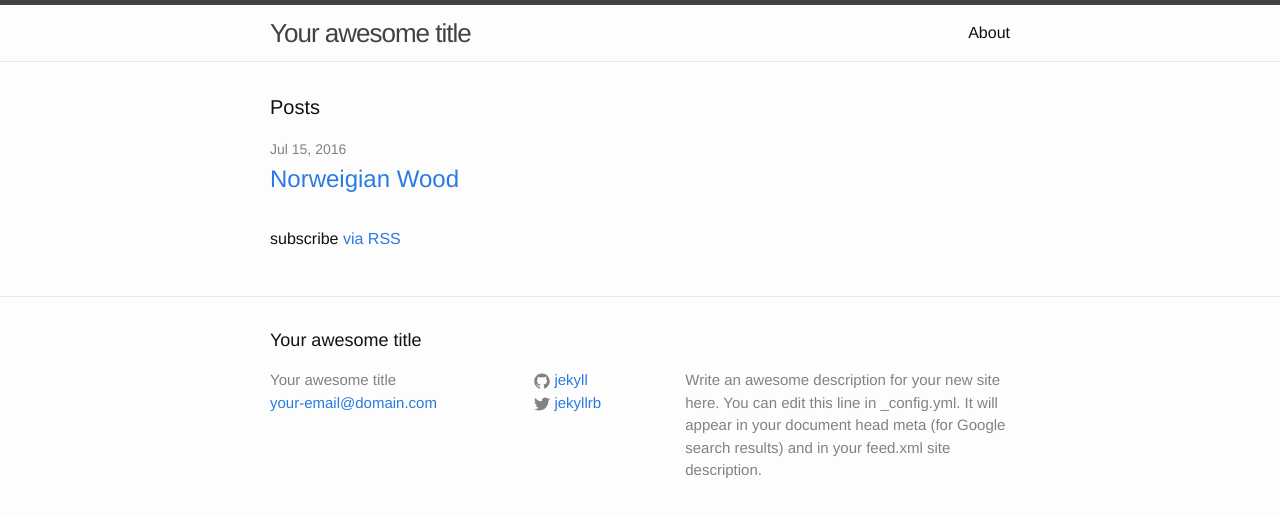
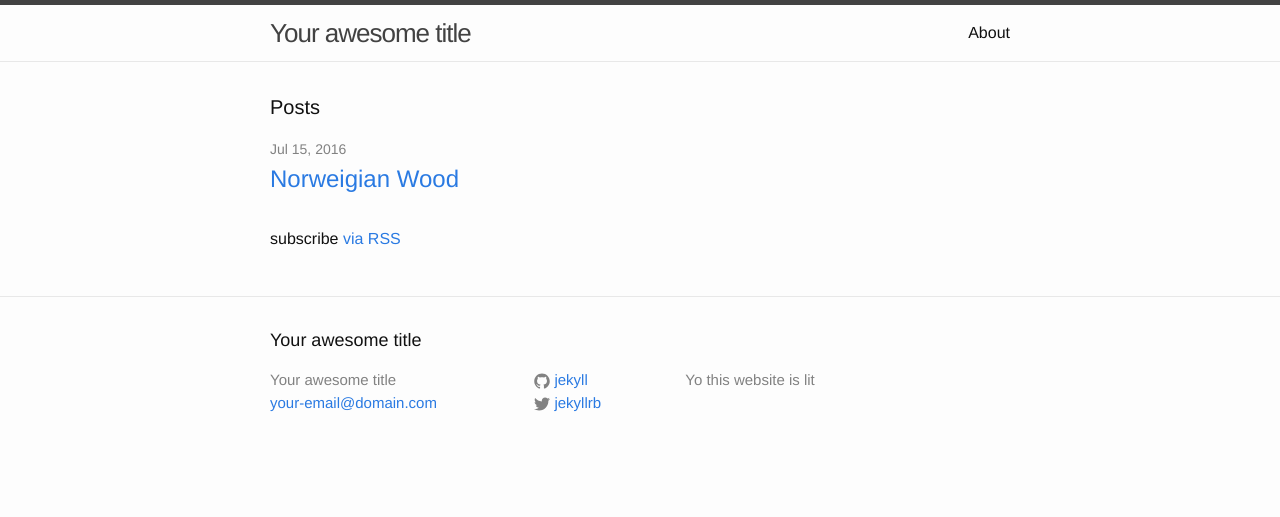
Before and after one commit to pepe454/pepe454.github.io, a Jekyll site: the page built from index.html, in a window 1280 px wide. Shown: the top 517 px of the page. Built offline with Jekyll 4.4.1, drawn with Linux system fonts in a browser that asks for light colours.

Commit message:
Update _config.yml

```diff
--- a/_config.yml
+++ b/_config.yml
@@ -9,9 +9,7 @@
 title: Your awesome title
 email: your-email@domain.com
 description: > # this means to ignore newlines until "baseurl:"
-  Write an awesome description for your new site here. You can edit this
-  line in _config.yml. It will appear in your document head meta (for
-  Google search results) and in your feed.xml site description.
+  Yo this website is lit
 baseurl: "" # the subpath of your site, e.g. /blog
 url: "http://yourdomain.com" # the base hostname & protocol for your site
 twitter_username: jekyllrb
```
